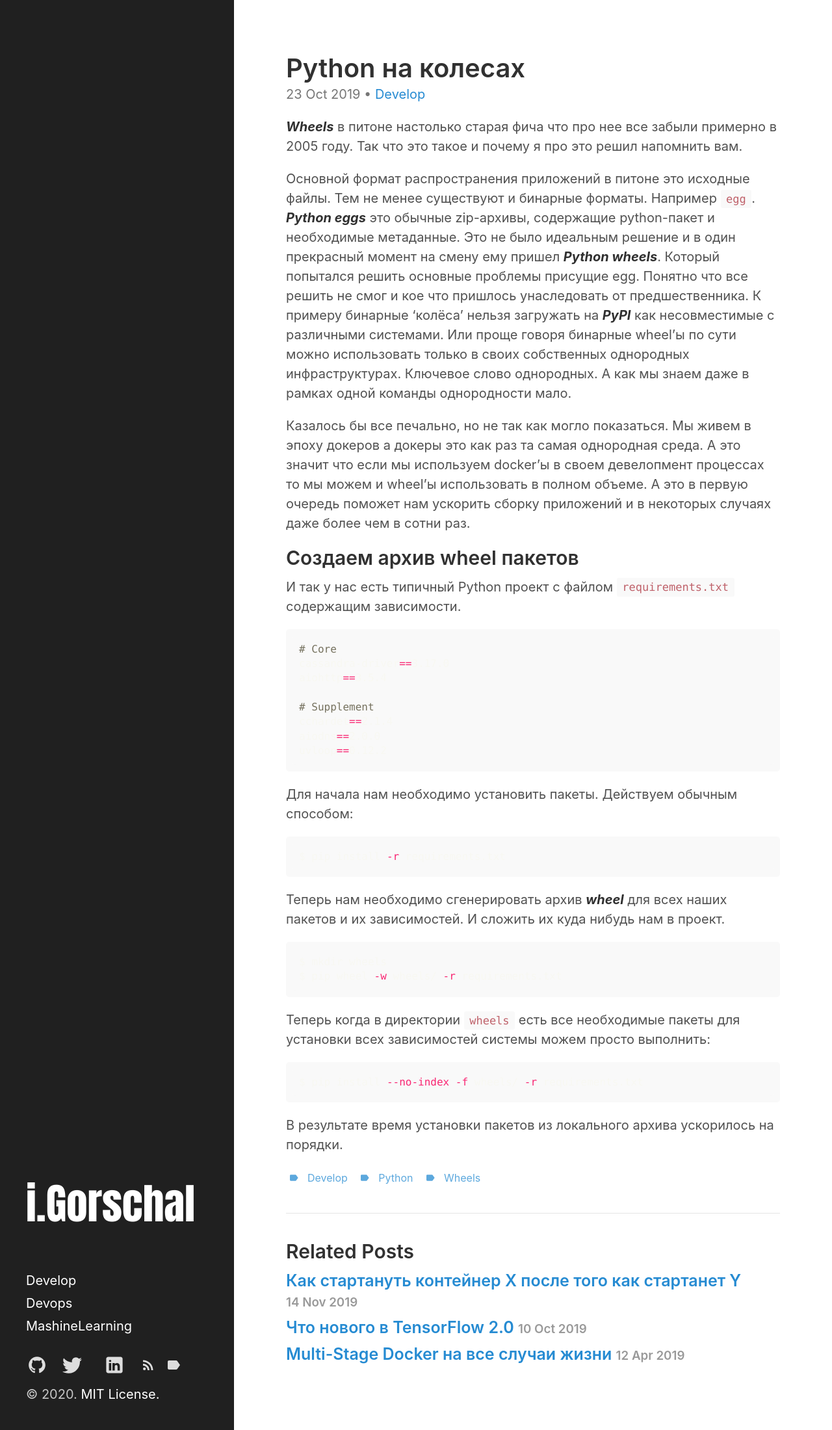
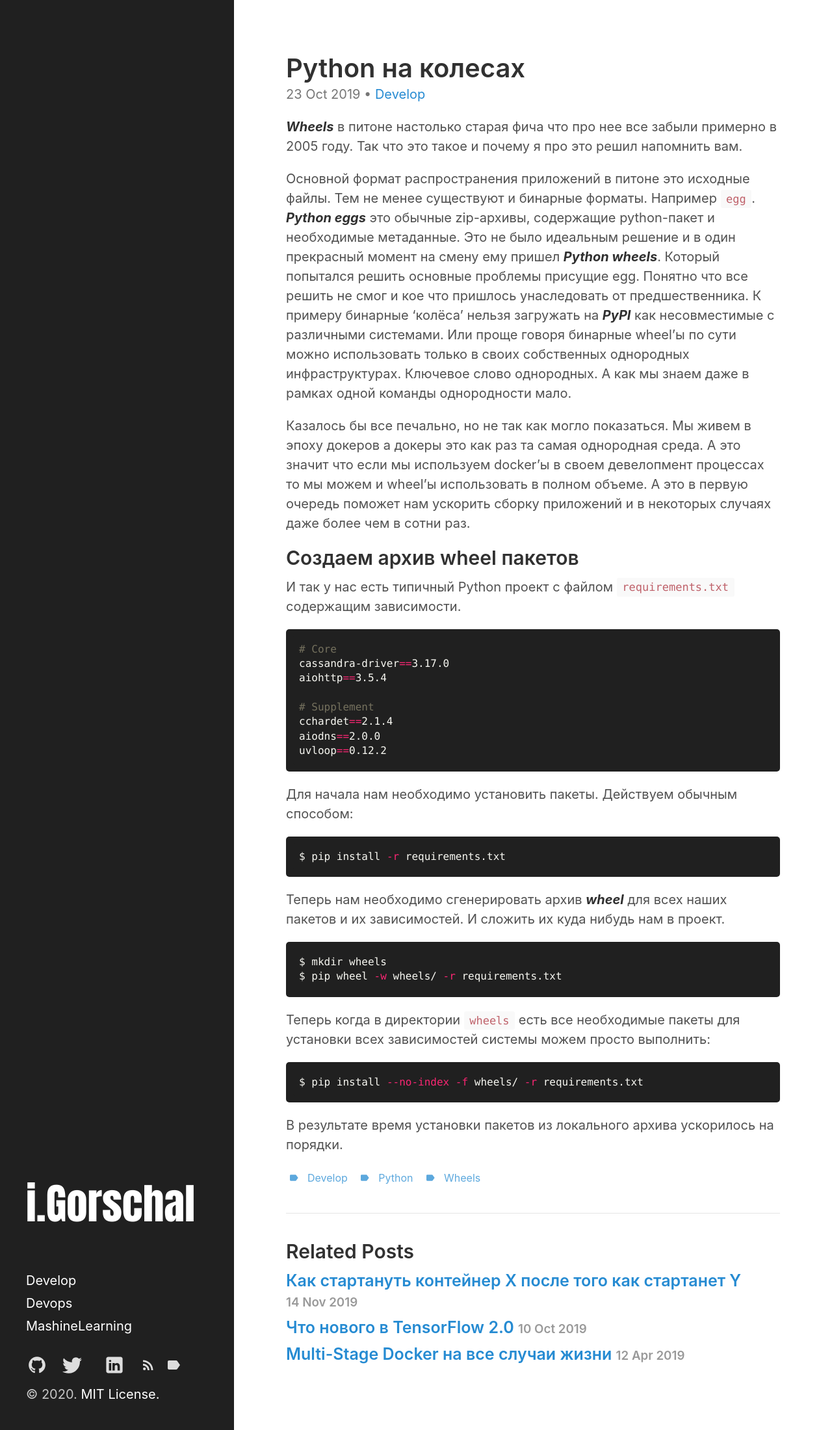
Before and after one commit to neegor/blog.gorschal.github.io, a Jekyll site: the page built from _posts/2019-10-23-python-wheels.md, in a window 1280 px wide. Shown: the whole page at 65% size. Built offline with Jekyll 4.4.1, drawn with Linux system fonts in a browser that asks for light colours.

Commit message:
сменил цвет кода

```diff
--- a/_sass/hydeout/_code.scss
+++ b/_sass/hydeout/_code.scss
@@ -34,7 +34,7 @@ pre code {
   margin-bottom: 1rem;
   font-size: .8rem;
   line-height: 1.4;
-  background-color: #f9f9f9;
+  background-color: #202020;
   border-radius: .25rem;
 
   pre {
```
